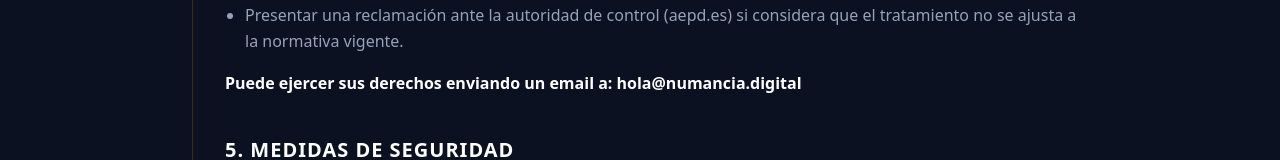
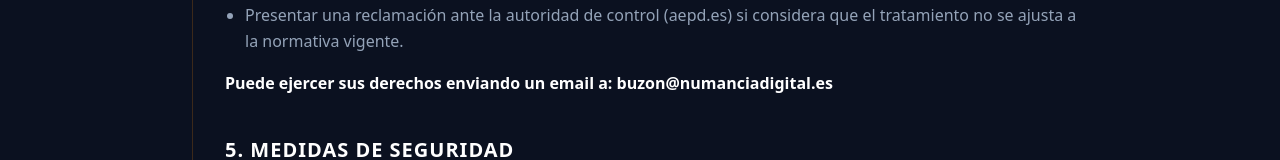
Before and after one commit to Alfonsoindustry/numancia-web, a Next.js app: page /privacidad in a window 1280 px wide. Shown: the part 968-1128 px from the top of the page. Built offline with nearby package versions, Linux system fonts and the light colour scheme.

Commit message:
Legal: updated contact email to buzon@numanciadigital.es in Legal Notice and Privacy Policy

```diff
--- a/src/components/legal/AvisoLegalClient.tsx
+++ b/src/components/legal/AvisoLegalClient.tsx
@@ -29,7 +29,7 @@ export default function AvisoLegalClient() {
                                     <li><strong>Titular:</strong> Numancia Digital (Hugo)</li>
                                     <li><strong>Domicilio Social:</strong> Calle El Collado, Soria, España</li>
                                     <li><strong>CIF/NIF:</strong> [Pendiente de completar]</li>
-                                    <li><strong>Email:</strong> hola@numancia.digital</li>
+                                    <li><strong>Email:</strong> buzon@numanciadigital.es</li>
                                 </ul>
                             </section>
 
--- a/src/components/legal/PrivacidadClient.tsx
+++ b/src/components/legal/PrivacidadClient.tsx
@@ -62,7 +62,7 @@ export default function PrivacidadClient() {
                                     <li>Presentar una reclamación ante la autoridad de control (aepd.es) si considera que el tratamiento no se ajusta a la normativa vigente.</li>
                                 </ul>
                                 <p className="mt-4 font-bold text-white">
-                                    Puede ejercer sus derechos enviando un email a: hola@numancia.digital
+                                    Puede ejercer sus derechos enviando un email a: buzon@numanciadigital.es
                                 </p>
                             </section>
 
```
